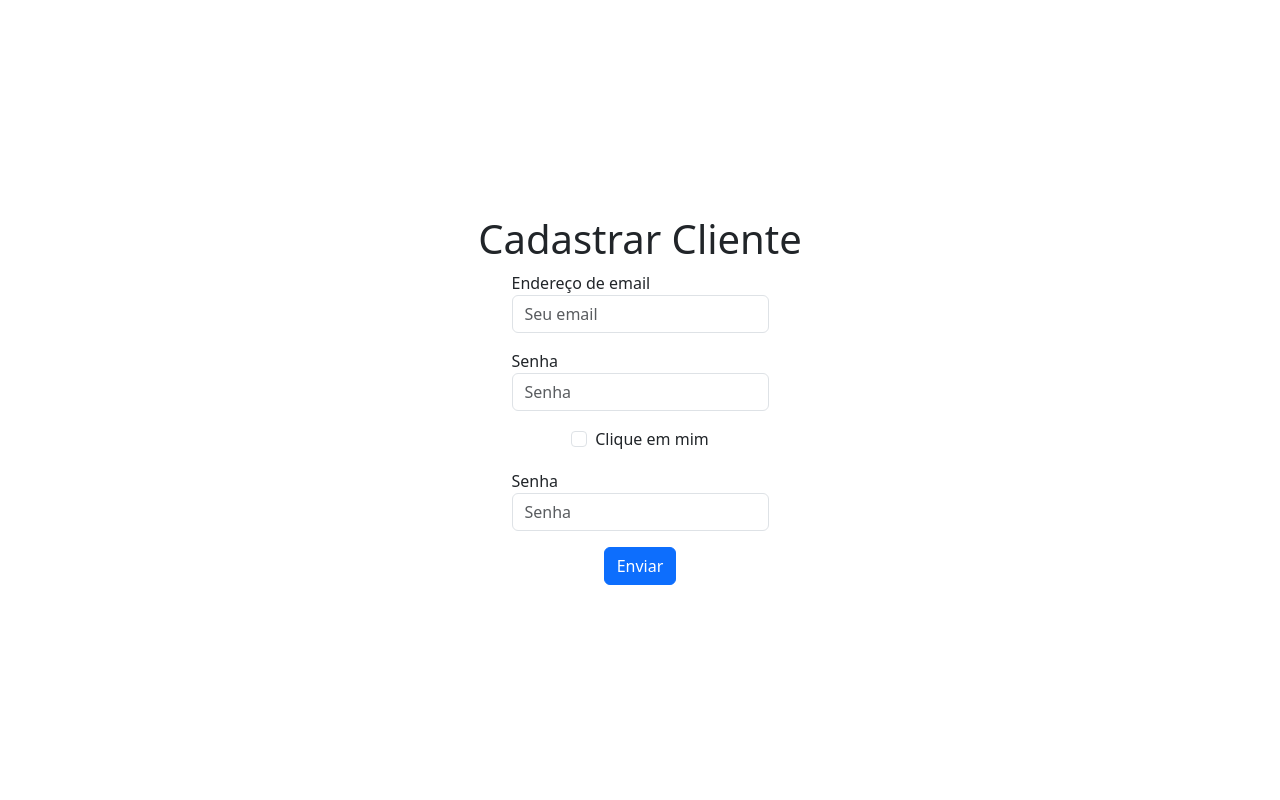
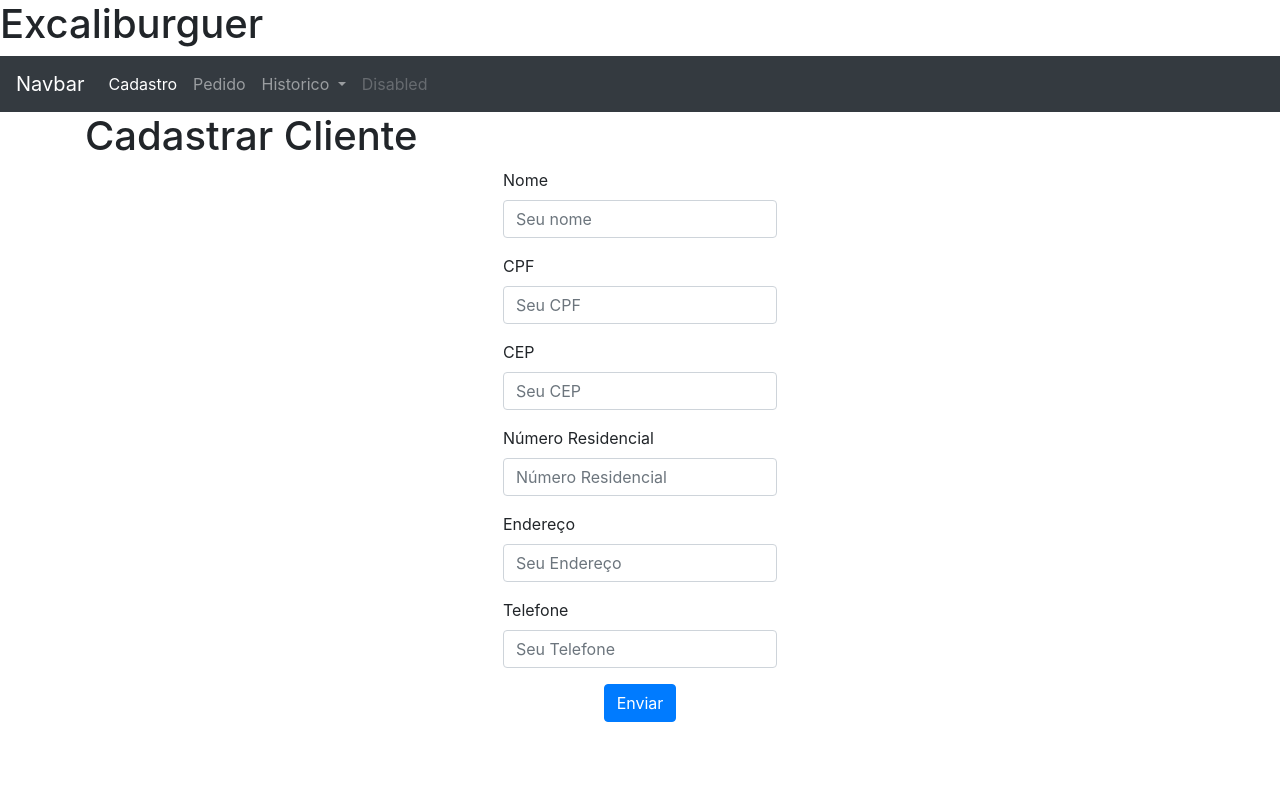
Before and after one commit to JeanSS-P/Projeto_Loja, a Flask app: page /cliente in a window 1280 px wide. Run offline with Flask 3, Linux system fonts and the light colour scheme.

Commit message:
Foi inserido a herença do index na pagina de cadastro cliente.html

```diff
--- a/app.py
+++ b/app.py
@@ -1,9 +1,36 @@
 from flask import Flask, request, jsonify, render_template, redirect, url_for
+from flask_sqlalchemy import SQLAlchemy
 from sistema_de_vendas import SistemaDeVendas
 from cliente import Cliente
 
-app = Flask("__main__")
+app = Flask(__name__)
+app.config['SQLALCHEMY_DATABASE_URI'] = 'sqlite:///projeto_loja_hamburguer.db'
+app.config['SQLALCHEMY_TRACK_MODIFICATIONS'] = False
+db = SQLAlchemy(app)
 sistema = SistemaDeVendas()
+
+# Modelo de Cliente para o banco de dados
+class ClienteModel(db.Model):
+    id = db.Column(db.Integer, primary_key=True)
+    nome = db.Column(db.String(100), nullable=False)
+    cpf = db.Column(db.String(11), unique=True, nullable=False)
+    cep = db.Column(db.String(8), nullable=False)
+    n_residencial = db.Column(db.String(10), nullable=False)
+    endereco = db.Column(db.String(200), nullable=False)
+    telefone = db.Column(db.String(15), nullable=False)
+
+# Modelo de Venda para o banco de dados
+class VendaModel(db.Model):
+    id = db.Column(db.Integer, primary_key=True)
+    cliente_id = db.Column(db.Integer, db.ForeignKey('cliente_model.id'), nullable=False)
+    total = db.Column(db.Float, nullable=False)
+    data_hora = db.Column(db.DateTime, nullable=False)
+
+    cliente = db.relationship('ClienteModel', backref=db.backref('vendas', lazy=True))
+
+# Criação do banco de dados
+with app.app_context():
+    db.create_all()
 
 # Adicionando alguns hambúrgueres ao menu
 sistema.adicionar_hamburguer_ao_menu("Cheeseburger", 12.50)
@@ -20,23 +47,54 @@ def menu():
     menu = sistema.mostrar_menu()
     return render_template('menu.html', menu=menu)
 
-
 @app.route('/cliente', methods=['GET', 'POST'])
 def cadastrar_cliente():
-    if request.method== 'POST':
+    if request.method == 'POST':
         nome = request.form['nome']
         cpf = request.form['cpf']
+        cep = request.form['cep']
         n_residencial = request.form['n_residencial']
-        cep = request.form['cep']
         endereco = request.form['endereco']
         telefone = request.form['telefone']
-        novo_clinete = Cliente(nome,cpf,n_residencial, cep, endereco, telefone)
-        sistema.adicionar_cliente(novo_cliente)
+        novo_cliente = ClienteModel(nome=nome, cpf=cpf, cep=cep, n_residencial=n_residencial, endereco=endereco, telefone=telefone)
+        db.session.add(novo_cliente)
+        db.session.commit()
         return redirect(url_for('index'))
     return render_template('cliente.html')
 
+@app.route('/pedido', methods=['GET', 'POST'])
+def iniciar_pedido():
+    if request.method == 'POST':
+        cpf = request.form['cpf']
+        cliente = ClienteModel.query.filter_by(cpf=cpf).first()
+        if cliente:
+            sistema.iniciar_pedido(cliente)
+            return redirect(url_for('menu'))
+        else:
+            return "Cliente não encontrado.", 404
+    return render_template('pedido.html')
 
+@app.route('/adicionar_item', methods=['POST'])
+def adicionar_item():
+    indice = int(request.form['indice'])
+    mensagem = sistema.adicionar_ao_pedido(indice)
+    return redirect(url_for('menu'))
+
+@app.route('/finalizar_pedido')
+def finalizar_pedido():
+    resumo = sistema.finalizar_pedido()
+    if resumo:
+        cliente = ClienteModel.query.filter_by(cpf=resumo['cliente'].split(",")[1].split(":")[1].strip()).first()
+        nova_venda = VendaModel(cliente_id=cliente.id, total=float(resumo['total'][2:]), data_hora=datetime.utcnow())
+        db.session.add(nova_venda)
+        db.session.commit()
+    return jsonify(resumo)
+
+@app.route('/historico_vendas')
+def historico_vendas():
+    vendas = VendaModel.query.all()
+    return render_template('historico_vendas.html', vendas=vendas)
 
 if __name__ == "__main__":
-
+    db.create_all()
     app.run(debug=True)
--- a/cliente.py
+++ b/cliente.py
@@ -1,5 +1,3 @@
-
-
 class Cliente:
     def __init__(self, nome,cpf, cep,n_residencial, endereco, telefone):
         self.nome = nome
--- a/salvar.csv
+++ b/salvar.csv
@@ -70,3 +70,6 @@
             break
         else:
             print("Opção inválida, tente novamente.")
+
+
+            <div class="d-flex justify-content-center align-items-center >
--- a/templates/cliente.html
+++ b/templates/cliente.html
@@ -1,41 +1,36 @@
-<!DOCTYPE html>
-<html lang="en">
+{% extends 'index.html' %}
 
-<head>
-    <meta charset="UTF-8">
+{% block conteudo %}
 
-    <meta name="viewport" content="width=device-width, initial-scale=1.0">
-    <title>Cadastrar</title>
-    <link rel="stylesheet" href="https://cdn.jsdelivr.net/npm/bootstrap@5.3.2/dist/css/bootstrap.min.css"
-        integrity="sha384-T3c6CoIi6uLrA9TneNEoa7RxnatzjcDSCmG1MXxSR1GAsXEV/Dwwykc2MPK8M2HN" crossorigin="anonymous">
-</head>
-
-<body class="d-flex flex-column justify-content-center align-items-center min-vh-100">
 <h1>Cadastrar Cliente</h1>
-        <form action="{{ url_for('cadastrar_cliente') }}" method="post" class="d-flex  justify-content-center align-items-center flex-column gap-3">
+<form action="{{ url_for('cadastrar_cliente') }}" method="post" class="d-flex justify-content-center align-items-center flex-column gap-3">
     <div class="form-group">
-                <label for="exampleInputEmail1">Endereço de email</label>
-                <input type="email" class="form-control" id="exampleInputEmail1" aria-describedby="emailHelp"
-                    placeholder="Seu email">
+        <label for="nome">Nome</label>
+        <input type="text" class="form-control" id="nome" name="nome" placeholder="Seu nome" required>
     </div>
     <div class="form-group">
-                <label for="exampleInputPassword1">Senha</label>
-                <input type="password" class="form-control" id="exampleInputPassword1" placeholder="Senha">
-            </div>
-            <div class="form-group form-check">
-                <input type="checkbox" class="form-check-input" id="exampleCheck1">
-                <label class="form-check-label" for="exampleCheck1">Clique em mim</label>
+        <label for="cpf">CPF</label>
+        <input type="text" class="form-control" id="cpf" name="cpf" placeholder="Seu CPF" required>
     </div>
     <div class="form-group">
-                <label for="exampleInputPassword1">Senha</label>
-                <input type="password" class="form-control" id="exampleInputPassword1" placeholder="Senha">
+        <label for="cep">CEP</label>
+        <input type="text" class="form-control" id="cep" name="cep" placeholder="Seu CEP" required>
+    </div>
+    <div class="form-group">
+        <label for="n_residencial">Número Residencial</label>
+        <input type="text" class="form-control" id="n_residencial" name="n_residencial" placeholder="Número Residencial" required>
+    </div>
+    <div class="form-group">
+        <label for="endereco">Endereço</label>
+        <input type="text" class="form-control" id="endereco" name="endereco" placeholder="Seu Endereço" required>
+    </div>
+    <div class="form-group">
+        <label for="telefone">Telefone</label>
+        <input type="text" class="form-control" id="telefone" name="telefone" placeholder="Seu Telefone" required>
     </div>
     <button type="submit" class="btn btn-primary">Enviar</button>
 </form>
 
-    <script src="https://cdn.jsdelivr.net/npm/bootstrap@5.3.2/dist/js/bootstrap.bundle.min.js"
-        integrity="sha384-C6RzsynM9kWDrMNeT87bh95OGNyZPhcTNXj1NW7RuBCsyN/o0jlpcV8Qyq46cDfL"
-        crossorigin="anonymous"></script>
-</body>
+<script src="https://cdn.jsdelivr.net/npm/bootstrap@5.3.2/dist/js/bootstrap.bundle.min.js" integrity="sha384-C6RzsynM9kWDrMNeT87bh95OGNyZPhcTNXj1NW7RuBCsyN/o0jlpcV8Qyq46cDfL" crossorigin="anonymous"></script>
 
-</html>
+{% endblock conteudo %}
--- a/templates/index.html
+++ b/templates/index.html
@@ -1,11 +1,64 @@
 <!DOCTYPE html>
 <html lang="en">
+
 <head>
     <meta charset="UTF-8">
     <meta name="viewport" content="width=device-width, initial-scale=1.0">
-    <title>Document</title>
+    <title>Sistema de Vendas de Hambúrguer</title>
+    <link rel="stylesheet" href="https://cdn.jsdelivr.net/npm/bootstrap@4.0.0/dist/css/bootstrap.min.css"
+        integrity="sha384-Gn5384xqQ1aoWXA+058RXPxPg6fy4IWvTNh0E263XmFcJlSAwiGgFAW/dAiS6JXm" crossorigin="anonymous">
+
 </head>
+
 <body>
+    <div class="Titulo" text-align: center>
+        <h1>Excaliburguer</h1>
+    </div>
 
+
+    <nav class="navbar navbar-expand-lg navbar-dark bg-dark"">
+        <a class=" navbar-brand" href="#">Navbar</a>
+        <button class="navbar-toggler" type="button" data-toggle="collapse" data-target="#navbarSupportedContent"
+            aria-controls="navbarSupportedContent" aria-expanded="false" aria-label="Toggle navigation">
+            <span class="navbar-toggler-icon"></span>
+        </button>
+
+        <div class="collapse navbar-collapse" id="navbarSupportedContent">
+            <ul class="navbar-nav mr-auto">
+                <li class="nav-item active">
+                    <a class="nav-link" href="{{ url_for('cadastrar_cliente') }}">Cadastro<span
+                            class="sr-only">(current)</span></a>
+                </li>
+                <li class="nav-item">
+                    <a class="nav-link" href="#">Pedido</a>
+                </li>
+                <li class="nav-item dropdown">
+                    <a class="nav-link dropdown-toggle" href="#" id="navbarDropdown" role="button"
+                        data-toggle="dropdown" aria-haspopup="true" aria-expanded="false">
+                        Historico
+                    </a>
+                    <div class="dropdown-menu" aria-labelledby="navbarDropdown">
+                        <a class="dropdown-item" href="#">Action</a>
+                        <a class="dropdown-item" href="#">Another action</a>
+                        <div class="dropdown-divider"></div>
+                        <a class="dropdown-item" href="#">Something else here</a>
+                    </div>
+                </li>
+                <li class="nav-item">
+                    <a class="nav-link disabled" href="#">Disabled</a>
+                </li>
+            </ul>
+
+        </div>
+    </nav>
+    <div class="container">
+        {% block conteudo %}
+
+        {% endblock conteudo %}
+    </div>
+    <script src="https://cdn.jsdelivr.net/npm/bootstrap@5.3.2/dist/js/bootstrap.bundle.min.js"
+        integrity="sha384-C6RzsynM9kWDrMNeT87bh95OGNyZPhcTNXj1NW7RuBCsyN/o0jlpcV8Qyq46cDfL"
+        crossorigin="anonymous"></script>
 </body>
+
 </html>
```
Also changed, not shown: templates/historico_vendas.html (added, +30 -0 lines), projeto_loja_hamburguer.db (added), 1 other file. Lines whose indentation alone changed are shown as unchanged.
